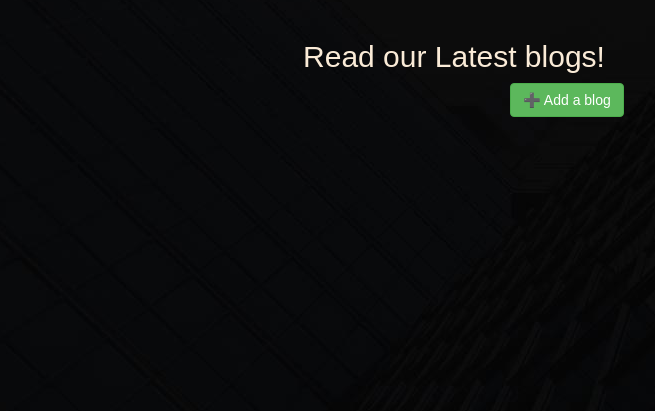
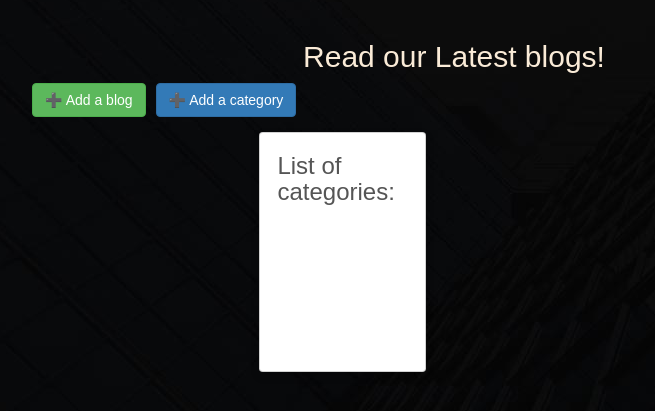
Before and after one commit to hillel-i-python-pro-i-2022-05-19/homework__zavalii_bohdan__project, a Django app: page /blogs/ in a window 1280 px wide. Shown: the part 62-473 px from the top of the page, without its empty margins (186-841 px from the left). Run offline with Django 4.2, Linux system fonts and the light colour scheme; data that the repository does not hold is empty; some libraries are stand-ins or nearby versions.

Commit message:
🐛 Fixed 'Categories list' view and logic on blogs page

```diff
--- a/apps/blog/categories_views/category_veiw.py
+++ b/apps/blog/categories_views/category_veiw.py
@@ -4,5 +4,7 @@
 
 
 def category_view(request, cats):
-    category_posts = Post.objects.filter(blog_category=cats)
-    return render(request, "blogs/categories.html", {"cats": cats.title(), "category_posts": category_posts})
+    category_posts = Post.objects.filter(blog_category=cats.replace("-", " "))
+    return render(
+        request, "blogs/categories.html", {"cats": cats.title().replace("-", " "), "category_posts": category_posts}
+    )
--- a/apps/blog/urls.py
+++ b/apps/blog/urls.py
@@ -3,7 +3,6 @@
 from . import views
 from django.urls import path, include
 
-from .categories_views.categories_list import CategoriesList
 from .views import AddBlogView
 from .categories_views.add_category import AddCategoryView
 from apps.blog.categories_views.category_veiw import category_view
@@ -12,7 +11,6 @@
 
 urlpatterns = [
     path("", views.PostList.as_view(), name="show_all"),
-    path("categories", CategoriesList.as_view(), name="all_categories"),
     path("<slug:slug>/", login_required(views.post_detail), name="post_detail"),
     path("create", login_required(AddBlogView.as_view()), name="add_blog"),
     path("create_category", login_required(AddCategoryView.as_view()), name="add_category"),
--- a/apps/blog/views.py
+++ b/apps/blog/views.py
@@ -2,7 +2,7 @@
 from django.views import generic
 from django.views.generic import CreateView, UpdateView, DeleteView
 
-from .models import Post
+from .models import Post, PostCategory
 from .forms import CommentForm, BlogForm, EditBlogForm
 from django.shortcuts import render, get_object_or_404
 
@@ -11,6 +11,13 @@
     queryset = Post.objects.filter(status=1).order_by("-created_on")
     template_name = "blogs/show_blogs.html"
     paginate_by = 3
+    cats = PostCategory.objects.all()
+
+    def get_context_data(self, *, object_list=None, **kwargs):
+        cat_menu = PostCategory.objects.all()
+        context = super().get_context_data(object_list=None, **kwargs)
+        context["cat_menu"] = cat_menu
+        return context
 
 
 class AddBlogView(CreateView):
--- a/apps/static/styles/index.css
+++ b/apps/static/styles/index.css
@@ -110,7 +110,6 @@
     line-height: 3.2vh;
     color: black;
     text-align: justify;
-
 }
 
 #paginator {
@@ -151,8 +150,13 @@
 }
 
 /* Editing show all blogs page */
-#addBlogBtn {
-    margin-left: 55%;
+.add_buttons {
+    display: flex;
+    justify-content: center;
+}
+
+.add_buttons > a {
+    padding-left: 10px;
 }
 
 #editBlogBtn {
@@ -166,3 +170,18 @@
 select#id_author {
     font-size: 1em;
 }
+
+/* Categories and Blogs view on the `blogs/` page */
+#blogsContainer {
+    display: flex;
+    width: 100%;
+}
+#categoriesList {
+    flex: 1;
+    margin-top: 15px;
+    height: 30vh;
+    float: right;
+}
+.category-item:hover{
+    font-weight: bold;
+}
--- a/apps/templates/blogs/post_detail.html
+++ b/apps/templates/blogs/post_detail.html
@@ -10,6 +10,10 @@
                 <div class="card-body">
                     <h1 style="color: darkolivegreen;">{% block title %} {{ post.title }} {% endblock title %}</h1>
                     <p class=" text-muted">{{ post.author }} | {{ post.created_on }}</p>
+                    <span class="card-text text-muted h6">Category: </span><a
+                    href="{% url 'blogs:category' cats=post.blog_category|slugify %}" target="_blank"
+                    class="card-text text-muted h6"><i>{{ post.blog_category }}</i></a>
+                    <p></p>
                     <p class="card-text">{{ post.content | safe }}</p>
                 </div>
             </div>
@@ -17,7 +21,7 @@
             <div class="col-md-8 card mb-4  mt-3 ">
                 <div class="card-body">
                     <!-- comments -->
-{#                    <h3 class="comments-titles">{{ comments.count }}#}
+                    {#                    <h3 class="comments-titles">{{ comments.count }}#}
                     {#                        comments</h3>#}
                     {% with comments.count as total_comments %}
                         <h3 class="comments-titles">
--- a/apps/templates/blogs/show_blogs.html
+++ b/apps/templates/blogs/show_blogs.html
@@ -3,11 +3,16 @@
 {% block body %}
     <h2 style="text-align: center">Read our Latest blogs!</h2>
 
-    <div class="container">
+    <div class="container" id="blogsContainer">
         <div class="row">
-            <a href="{% url 'blogs:add_blog' %}">
-                <button type="button" class="btn btn-success" id="addBlogBtn">➕ Add a blog</button>
-            </a>
+            <div class="add_buttons">
+                <a href="{% url 'blogs:add_blog' %}">
+                    <button type="button" class="btn btn-success" id="addBlogBtn">➕ Add a blog</button>
+                </a>
+                <a href="{% url 'blogs:add_category' %}">
+                    <button type="button" class="btn btn-primary" id="addBlogBtn">➕ Add a category</button>
+                </a>
+            </div>
             <!-- Blog Entries Column -->
             <div class="col-md-8 mt-3 left">
                 {% for post in post_list %}
@@ -16,22 +21,40 @@
                             <a href="{% url 'blogs:edit' pk=post.pk %}">
                                 <button type="button" class="btn btn-light" id="editBlogBtn">Edit blog 📝</button>
                             </a>
+
                             <a href="{% url 'blogs:delete' pk=post.pk %}">
                                 <button class="btn-close" aria-label="Close"></button>
                             </a>
                             <h2 class="card-title" style="color: darkolivegreen;">{{ post.title }}</h2>
                             <p class="card-text text-muted h6">{{ post.author }} | {{ post.created_on }} </p>
-                            <p class="card-text">{{ post.content|slice:":200"|safe }}</p>
+                            <span class="card-text text-muted h6">Category: </span><a
+                            href="{% url 'blogs:category' cats=post.blog_category|slugify %}" target="_blank"
+                            class="card-text text-muted h6"><i>{{ post.blog_category }}</i></a>
+                            <p></p>
+                            <p class="card-text">{{ post.content|slice:":200"|safe }}...</p>
                             <a href="{% url 'blogs:post_detail' post.slug %}" class="btn btn-primary">Read More
                                 &rarr;</a>
                             <p class="comments-count">
-                                {{ to }} # comments
+                                {{ post.comments.count }} comment{{ post.comments.count|pluralize }}
                             </p>
                         </div>
                     </div>
                 {% endfor %}
             </div>
+            <div class="card mb-4" id="categoriesList">
+                <h3 style="color: #555555;padding-left: 10px">List of categories:</h3>
+                <ul>
+                    {% for category in cat_menu %}
+                        <div>
+                            <a
+                                href="{% url 'blogs:category' cats=category|slugify %}" target="_blank" class="category-item">-
+                                <i>{{ category }}</i></a>
+                        </div>
+                    {% endfor %}
+                </ul>
+            </div>
         </div>
+
     </div>
     {% if is_paginated %}
         <nav aria-label="Page navigation conatiner"></nav>
```
Also changed, not shown: apps/blog/categories_views/categories_list.py (deleted, +0 -8 lines).
